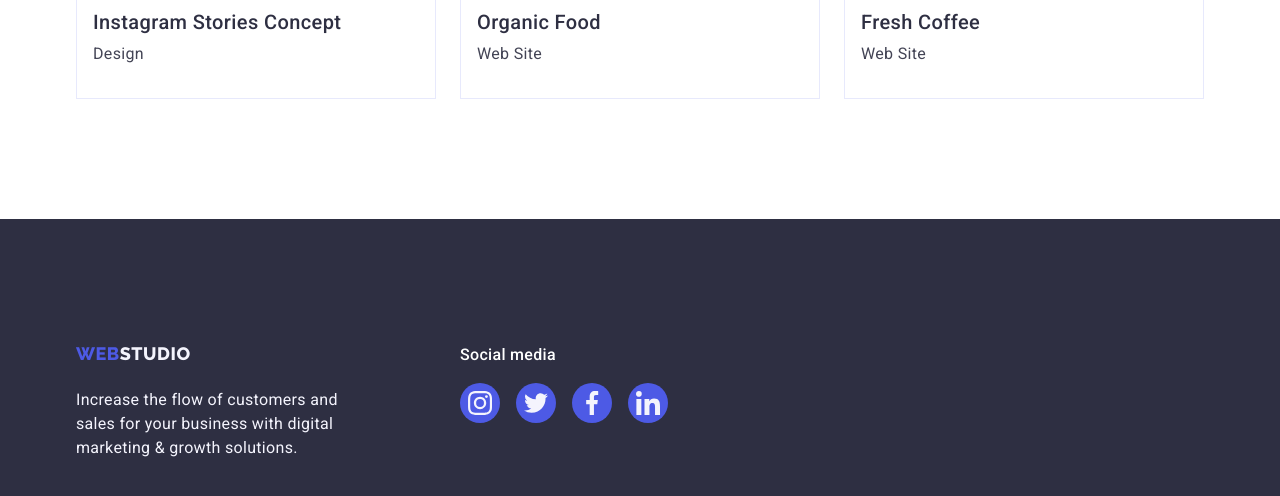
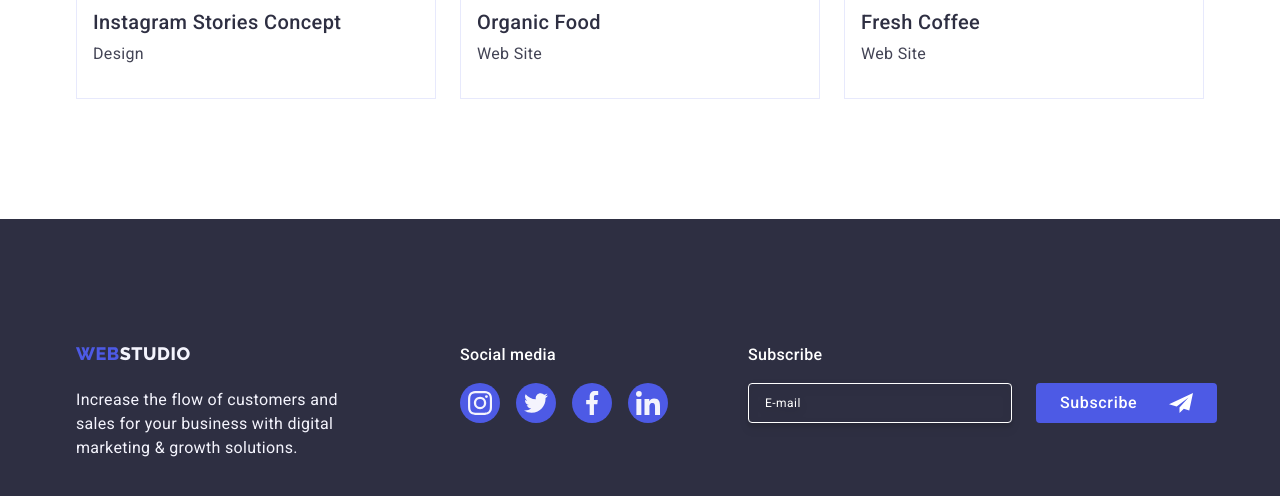
Before and after one commit to Vladimir-Runner/goit-markup-hw-05, a plain HTML site: page portfolio.html in a window 1280 px wide. Shown: the part 1551-2047 px from the top of the page. Drawn offline with nearby package versions, Linux system fonts and the light colour scheme.

Commit message:
footer-form

```diff
--- a/portfolio.html
+++ b/portfolio.html
@@ -404,6 +404,25 @@
             </li>
           </ul>
         </div>
+        <div class="footer-third-part">
+          <p class="footer-form-title">Subscribe</p>
+          <form class="footer-form" name="footer-form" autocomplete="off">
+            <label class="footer-form-label">
+              <input
+                class="footer-form-input"
+                type="email"
+                name="email"
+                placeholder="E-mail"
+              />
+            </label>
+            <button class="footer-form-button" type="submit">
+              Subscribe
+              <svg class="footer-form-icon" width="24" height="24">
+                <use href="./images/icons.svg#icon-send"></use>
+              </svg>
+            </button>
+          </form>
+        </div>
       </div>
     </footer>
 
```
